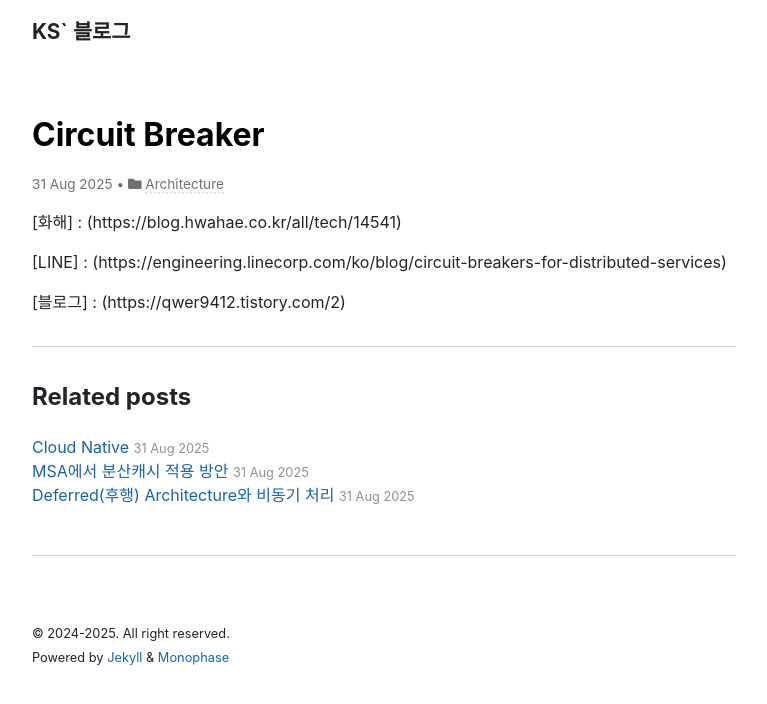
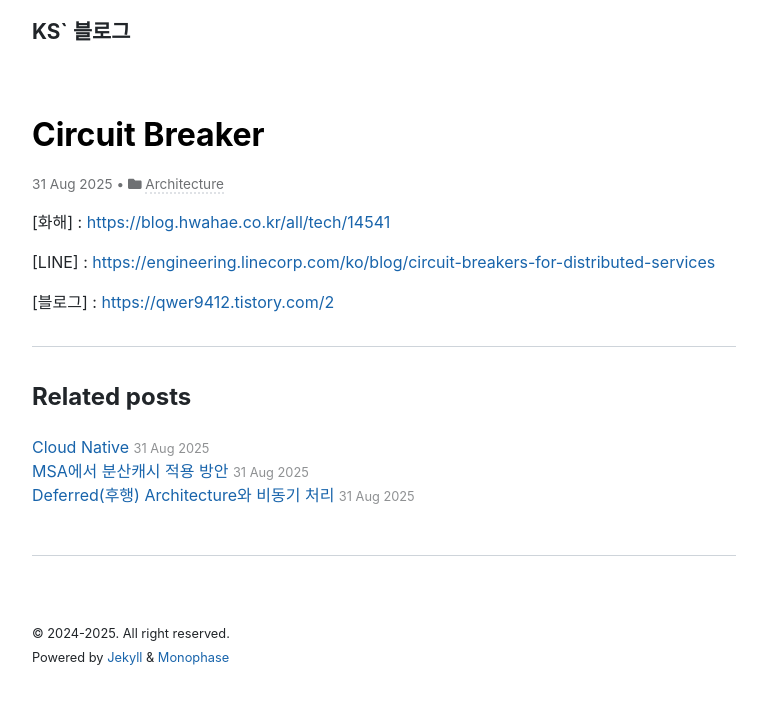
Before and after one commit to ksjeon4biz/ksjeon4biz.github.io, a Jekyll site: the page built from _posts/2025-08-31-CircuitBreaker.markdown, in a window 1280 px wide. Shown: the top 704 px of the page, without its empty margins (256-1023 px from the left). Built offline with Jekyll 4.4.1, drawn with Linux system fonts in a browser that asks for light colours; nearby versions of some CDN libraries.

Commit message:
2025-08-31 21:29

```diff
--- a/_posts/2025-08-31-CircuitBreaker.markdown
+++ b/_posts/2025-08-31-CircuitBreaker.markdown
@@ -6,8 +6,8 @@ categories: Architecture
 ---
 
 
-[화해] : (https://blog.hwahae.co.kr/all/tech/14541)
+[화해] : <https://blog.hwahae.co.kr/all/tech/14541>
 
-[LINE] : (https://engineering.linecorp.com/ko/blog/circuit-breakers-for-distributed-services)
+[LINE] : <https://engineering.linecorp.com/ko/blog/circuit-breakers-for-distributed-services>
 
-[블로그] : (https://qwer9412.tistory.com/2)
+[블로그] : <https://qwer9412.tistory.com/2>
```
